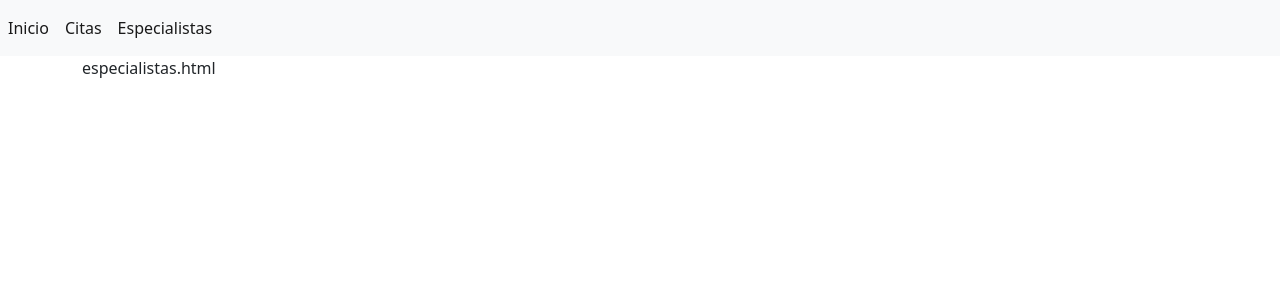
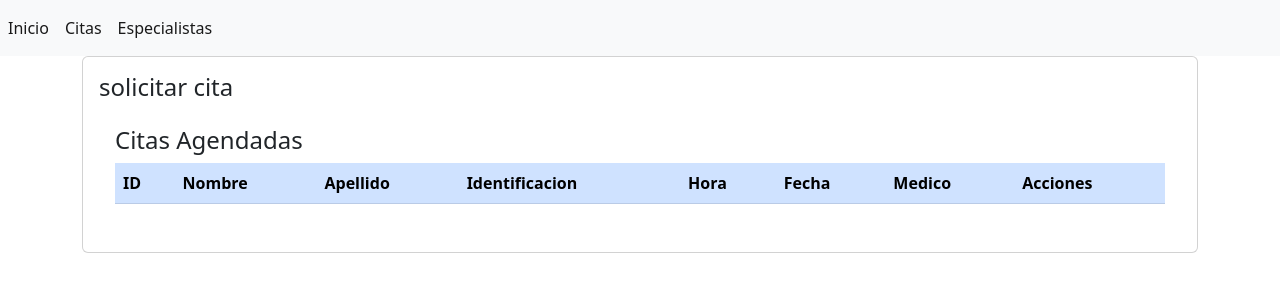
Before and after one commit to willi0710/clinicaproyect, a Django app: page /especialistas in a window 1280 px wide. Shown: the top 300 px of the page. Run offline with Django 4.2, Linux system fonts and the light colour scheme; lists and menus that the app fills with data are empty.

Commit message:
Update especialistas.html
hola compañeros ahi agrrgo unos cambios a la vista especialista

atentamente william gonzalez

```diff
--- a/libreria/templates/paginas/especialistas.html
+++ b/libreria/templates/paginas/especialistas.html
@@ -4,7 +4,51 @@
 
 
 {% block contenido %}
+<div class="card">
 
-especialistas.html
+    <div class="card-body">
+        <h4 class="card-title">solicitar cita</h4>
+        <div class="card-body">
+            <h4 class="card-title">Citas Agendadas</h4>
+            <div class="table-responsive">
+                <table class="table table-primary">
+                    <thead>
+                        <tr>
+                            <th scope="col">ID</th>
+                            <th scope="col">Nombre</th>
+                            <th scope="col">Apellido</th>
+                            <th scope="col">Identificacion</th>
+                            <th scope="col">Hora</th>
+                            <th scope="col">Fecha</th>
+                            <th scope="col">Medico</th>
+                            <th scope="col">Acciones</th>
+                        </tr>
+                    </thead>
+                    <tbody>
 
+                        {% for cita in citas %}
+
+                        <tr class="">
+                            <td scope="row">{{cita.id}}</td>
+                            <td>{{cita.nombre}}</td>
+                            <td>{{cita.apellido}}</td>
+                            <td>{{cita.identificacion}}</td>
+                            <td>{{cita.hora}}</td>
+                            <td>{{cita.fecha}}</td>
+                            <td>{{cita.medico}}</td>
+                            <td><a name="" id="" class="btn btn-info" href="{% url 'modificar' cita.id %}" role="button">Modificar</a>
+
+                                <a name="" id="" class="btn btn-danger" href="{% url 'eliminar' cita.id %}#" role="button">Eliminar</a>
+                            </td>
+                        </tr>
+
+
+                        {% endfor %}
+                    </tbody>
+                </table>
+            </div>
+
+        </div>
+    </div>
+</div>
 {% endblock %}
```
